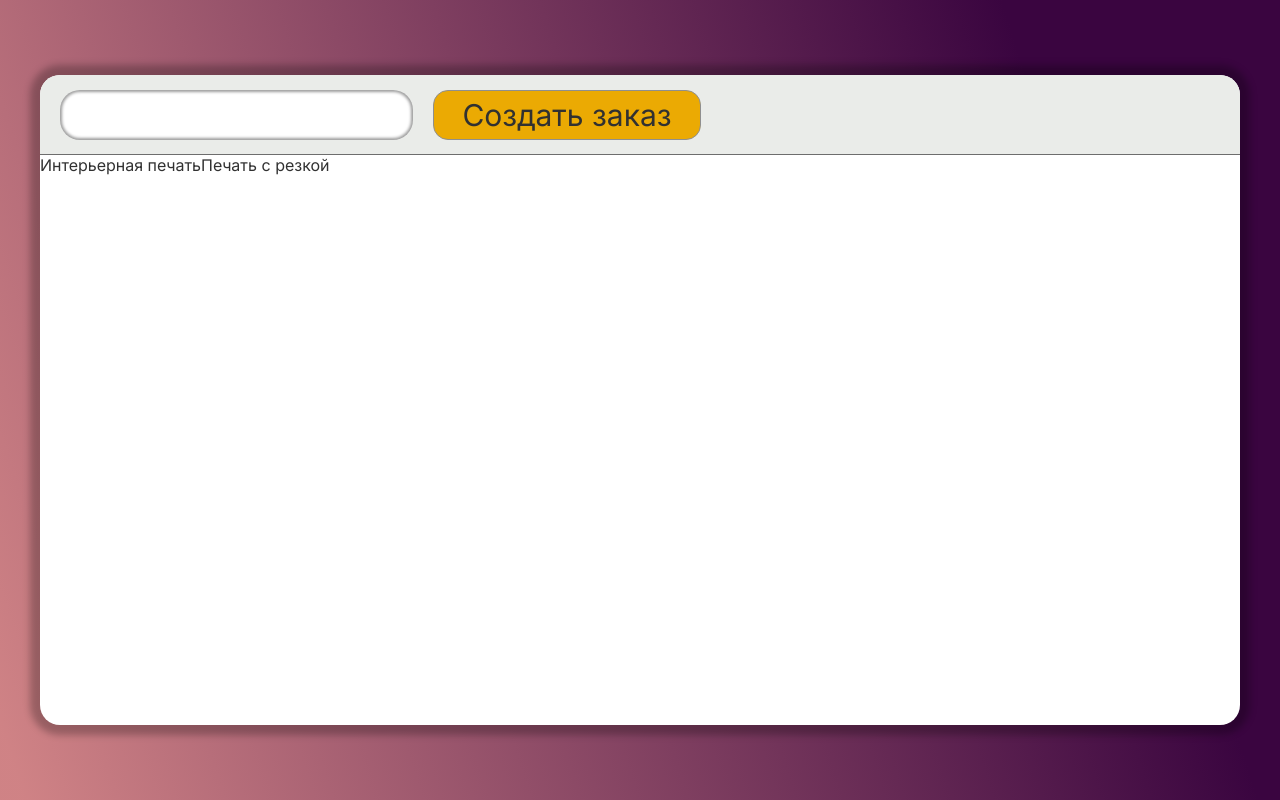
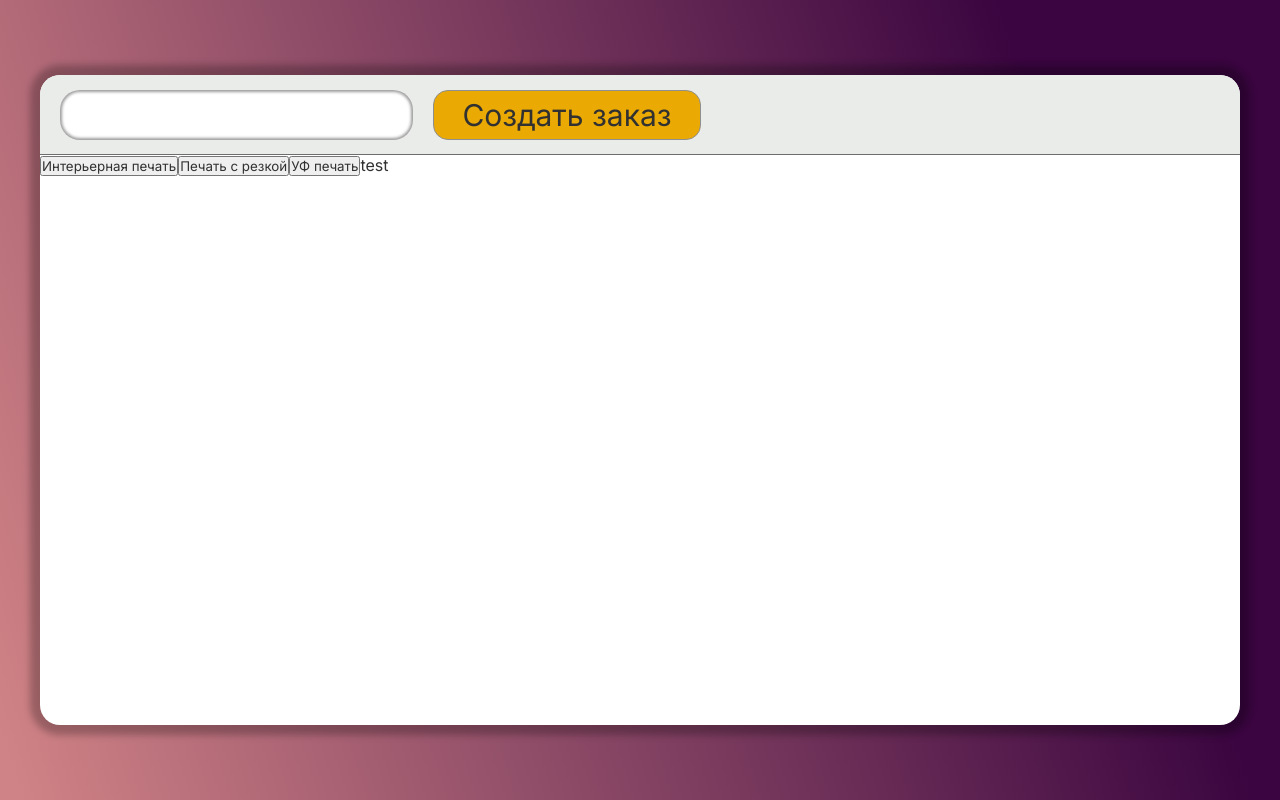
Before and after one commit to Aleksandersie/crm-2-front-end, a React (Create React App) app: page / in a window 1280 px wide. Built offline with nearby package versions, Linux system fonts and the light colour scheme; no server answers.

Commit message:
selected category slice

```diff
--- a/src/components/MainWindow/MainWindow.tsx
+++ b/src/components/MainWindow/MainWindow.tsx
@@ -8,6 +8,7 @@ import {clear, counterSlice, custom, plus} from '../../store/slice/counter';
 import {useAppDispatch, useAppSelector} from "../../store/reduxHooks/reduxHooks";
 import {useGetPriceQuery} from '../../RTK/priceApi';
 import {IPrice} from "../../store/slice/priceSlice";
+import {selectedOrderCategorySlice} from "../../store/slice/selectedOrderCategorySlice.";
 
 
 
@@ -17,17 +18,30 @@ const MainWindow = () => {
 // const dispatch:AppDispatch = useDispatch()
 //     const count = useAppSelector(state => state.counterReducer.counter)
 //     const price = useAppSelector(state => state.priceReducer.vinyl)
-//     const dispatch = useAppDispatch()
+       const dispatch = useAppDispatch()
 //     const fn = counterSlice.actions
     const category = useAppSelector(state => state.orderCategoryReducer)
+    const {name} = useAppSelector(state => state.selectedOrderCategoryReducer)
+    const get = selectedOrderCategorySlice.actions.setSelectedOrderCategory("asd")
 
     const {data} = useGetPriceQuery("")
-    console.log(category)
+    console.log(name)
+    function action(el:string){
+        console.log(el)
+       dispatch(  selectedOrderCategorySlice.actions.setSelectedOrderCategory(el))
+    }
     return (
         <div className={styles.mainWindowContainer}>
-            <div className={styles.mainWindow}   >
+            <div className={styles.mainWindow}>
                 <MainWindowHeader/>
-                {category.map(el=>el.name)}
+                {category.map(el=>(
+                    <button onClick={()=>action(el.name)}>
+                        {el.name}
+                    </button>
+                    )
+                )}
+                {/*<button onClick={action}>action</button>*/}
+                {name}
                 {/*{count}*/}
                 {/*{price}*/}
                 {/*<button onClick={()=>dispatch(plus())}>+</button>*/}
--- a/src/store/slice/orderCategorySlice.ts
+++ b/src/store/slice/orderCategorySlice.ts
@@ -1,8 +1,9 @@
 import {createSlice} from "@reduxjs/toolkit";
 
-enum categoryName {
+export enum categoryName {
    vinyl = "Интерьерная печать",
-   vinylPC =  "Печать с резкой"
+   vinylPC =  "Печать с резкой",
+   vinylUV = "УФ печать"
 }
 
 export interface ICategoryItem{
@@ -18,6 +19,10 @@ const categoryList:ICategoryItem[] = [
     {
         id:2,
         name:categoryName.vinylPC
+    },
+    {
+        id:3,
+        name:categoryName.vinylUV
     }
 ]
 
@@ -29,7 +34,7 @@ export const orderCategorySlice = createSlice( {
     reducers:{
         getCategory:()=>{
             return initialState
-        }
+        },
     }
 })
 
--- /dev/null
+++ b/src/store/slice/selectedOrderCategorySlice..ts
@@ -0,0 +1,29 @@
+import {categoryName} from "./orderCategorySlice";
+import {createSlice, PayloadAction} from "@reduxjs/toolkit";
+
+export interface ISelectedOrderCategory{
+    name: string|categoryName
+}
+
+const initialState:ISelectedOrderCategory={
+    name: "test"
+}
+
+
+export const selectedOrderCategorySlice = createSlice({
+    name:"selectedOrderCategorySlice",
+    initialState,
+    reducers:{
+        // @ts-ignore
+        getSelectedOrderCategory:(state)=>{
+            return state.name
+        },
+        setSelectedOrderCategory:(state,action:PayloadAction<categoryName>)=>{
+            state.name = action.payload
+        }
+
+    }
+
+})
+
+export default selectedOrderCategorySlice.reducer
--- a/src/store/store.ts
+++ b/src/store/store.ts
@@ -3,6 +3,7 @@ import counterReducer from "./slice/counter"
 import priceReducer from  "./slice/priceSlice"
 import {priceApi} from "../RTK/priceApi";
 import orderCategoryReducer from "./slice/orderCategorySlice"
+import selectedOrderCategoryReducer from "./slice/selectedOrderCategorySlice."
 
 
 const rootReducer = combineReducers(
@@ -10,6 +11,7 @@ const rootReducer = combineReducers(
         counterReducer,
         priceReducer,
         orderCategoryReducer,
+        selectedOrderCategoryReducer,
         [priceApi.reducerPath]: priceApi.reducer
     }
 )
```
